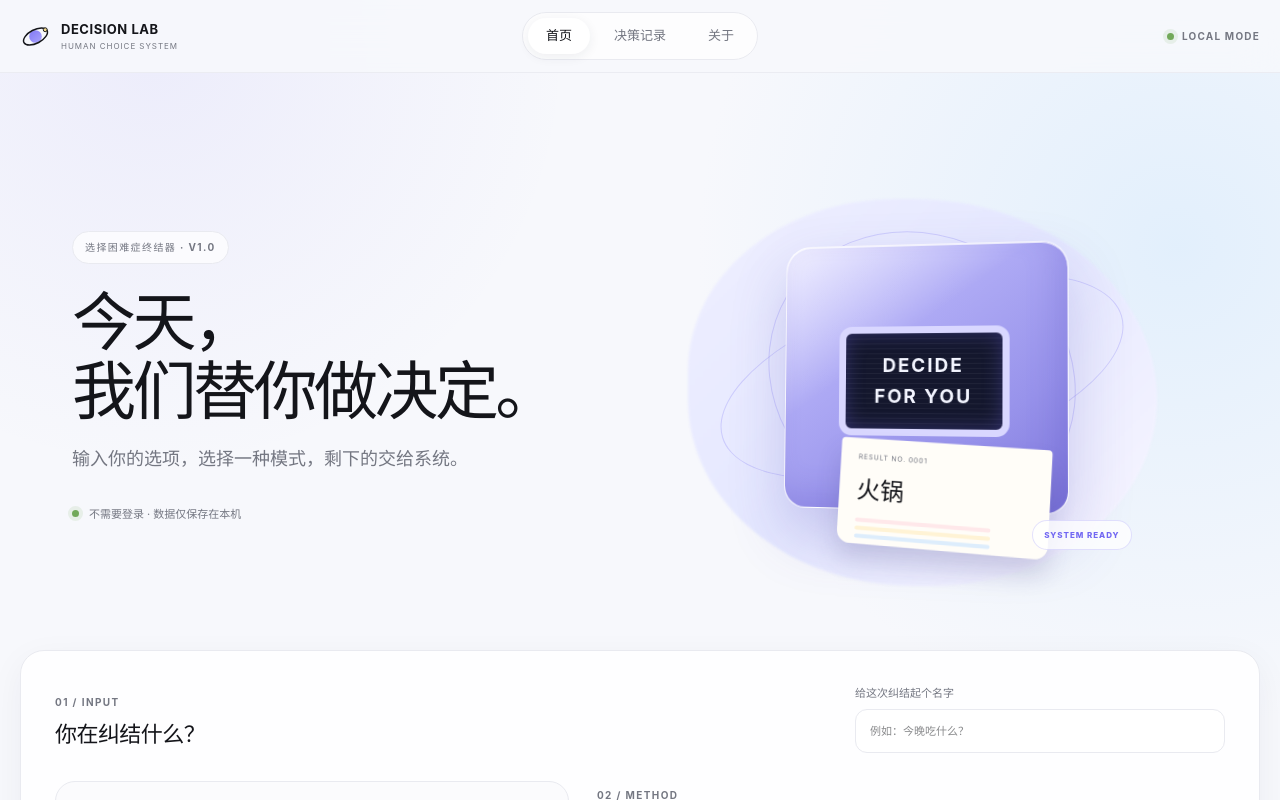
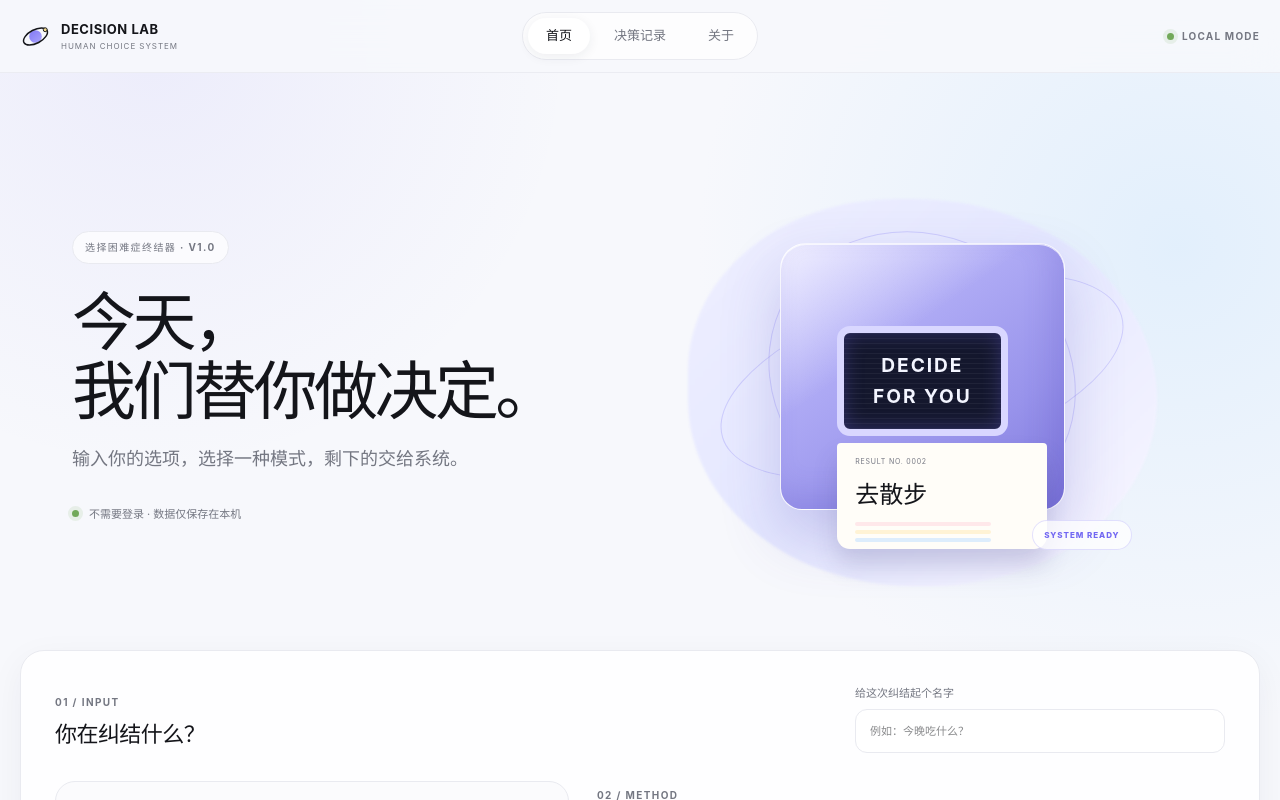
Before and after one commit to fshfish88-lab/decision-lab, a React (Vite) app: page /#/ in a window 1280 px wide. Shown: the top 800 px of the page. Built offline with nearby package versions, Linux system fonts and the light colour scheme.

Commit message:
feat: animate rotating decision tickets

```diff
--- a/src/components/DecisionMachine.tsx
+++ b/src/components/DecisionMachine.tsx
@@ -1,9 +1,40 @@
-import { motion } from 'framer-motion'
+import { motion, useReducedMotion } from 'framer-motion'
+import { useEffect, useState } from 'react'
+
+const TICKETS = ['火锅', '去散步', '买吧', '睡觉', '不去了', '再想五分钟'] as const
+const TICKET_INTERVAL_MS = 4200
+
+export function getNextTicketIndex(
+  currentIndex: number,
+  ticketCount: number,
+  randomValue = Math.random(),
+): number {
+  if (ticketCount <= 1) return 0
+
+  const normalizedRandom = Math.min(Math.max(randomValue, 0), 0.999999)
+  const offset = Math.floor(normalizedRandom * (ticketCount - 1)) + 1
+  return (currentIndex + offset) % ticketCount
+}
 
 export function DecisionMachine(): React.JSX.Element {
+  const reducedMotion = useReducedMotion()
+  const [ticket, setTicket] = useState({ index: 0, serial: 1 })
+
+  useEffect(() => {
+    const intervalId = window.setInterval(() => {
+      setTicket((current) => ({
+        index: getNextTicketIndex(current.index, TICKETS.length),
+        serial: current.serial + 1,
+      }))
+    }, TICKET_INTERVAL_MS)
+
+    return () => window.clearInterval(intervalId)
+  }, [])
+
   return (
     <motion.div
       className="decision-machine"
+      role="img"
       aria-label="DECIDE FOR YOU 决策终端"
       initial={{ opacity: 0, y: 18 }}
       animate={{ opacity: 1, y: 0 }}
@@ -11,18 +42,32 @@ export function DecisionMachine(): React.JSX.Element {
     >
       <div className="decision-machine__orbit decision-machine__orbit--one" />
       <div className="decision-machine__orbit decision-machine__orbit--two" />
-      <div className="decision-machine__body">
+      <motion.div
+        className="decision-machine__body"
+        animate={
+          reducedMotion || ticket.serial === 1
+            ? undefined
+            : { x: [0, -3, 3, -1, 0], rotate: [0, -0.6, 0.6, 0] }
+        }
+        transition={{ duration: 0.42, ease: 'easeInOut' }}
+      >
         <div className="decision-machine__screen">
           <span>DECIDE</span>
           <span>FOR YOU</span>
         </div>
         <div className="decision-machine__slot" />
-        <div className="decision-machine__ticket">
-          <span>RESULT NO. 0001</span>
-          <strong>火锅</strong>
+        <motion.div
+          key={ticket.serial}
+          className="decision-machine__ticket"
+          initial={reducedMotion ? false : { y: -24, scaleY: 0.45, opacity: 0.2 }}
+          animate={{ y: 0, scaleY: 1, opacity: 1 }}
+          transition={{ duration: reducedMotion ? 0 : 0.58, ease: [0.22, 1, 0.36, 1] }}
+        >
+          <span>RESULT NO. {String(ticket.serial).padStart(4, '0')}</span>
+          <strong>{TICKETS[ticket.index]}</strong>
           <i />
-        </div>
-      </div>
+        </motion.div>
+      </motion.div>
       <span className="decision-machine__status">SYSTEM READY</span>
     </motion.div>
   )
```
Also changed, not shown: 1 other file (tests, documents, lock files or other folders).
